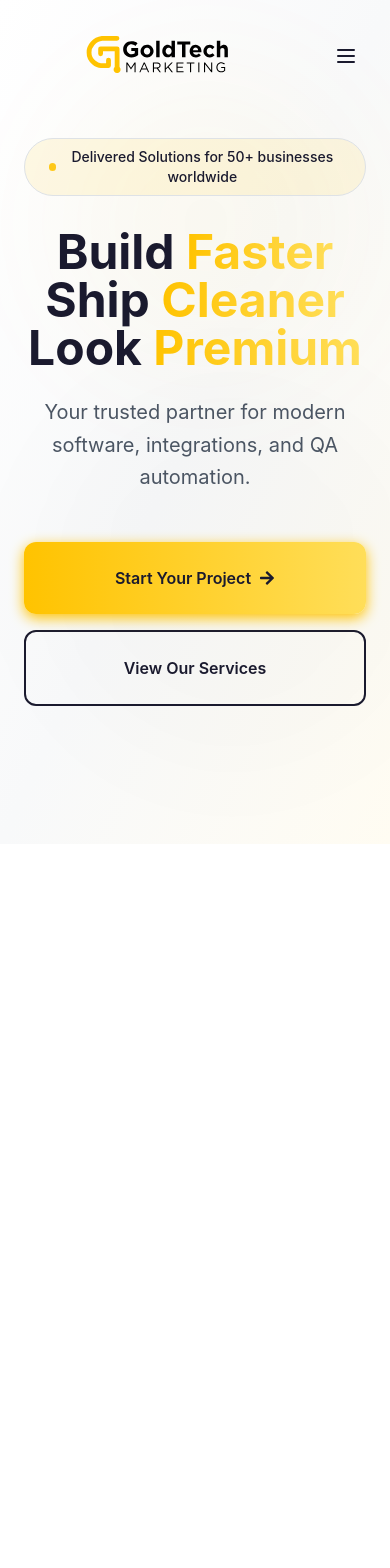
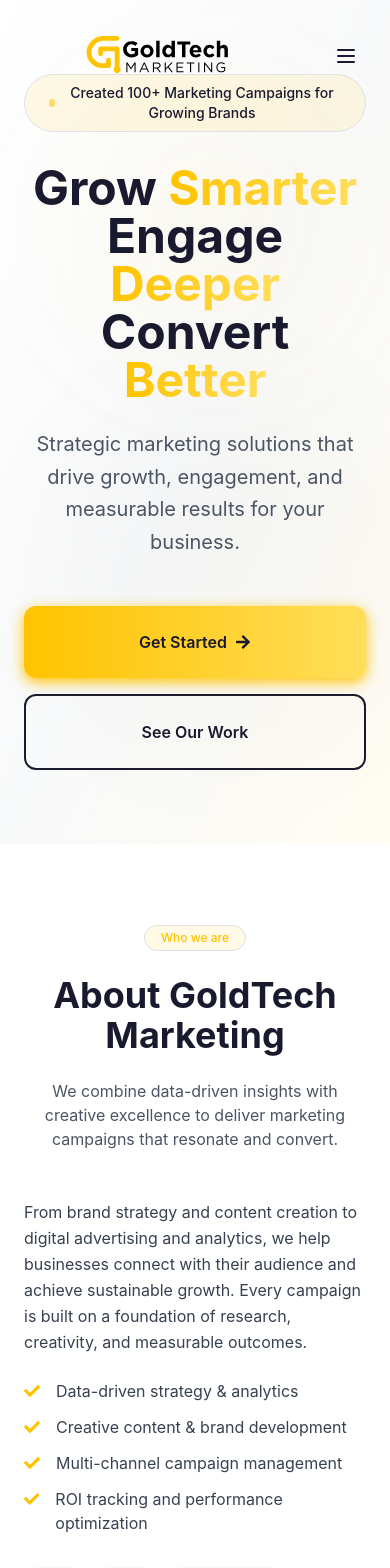
Before and after one commit to brendangoldz/goldtech-consulting, a React (Create React App) app in the folder goldtech-consulting/: page /marketing in a window 390 px wide. Shown: the top 1568 px of the page. Built offline with nearby package versions, Linux system fonts and the light colour scheme.

Commit message:
"Fixed Context Switching Between Consulting + Marketing"

```diff
--- a/goldtech-consulting/package.json
+++ b/goldtech-consulting/package.json
@@ -4,6 +4,7 @@
   "private": true,
   "dependencies": {
     "axios": "^1.11.0",
+    "express": "^4.18.2",
     "framer-motion": "^12.23.12",
     "prop-types": "^15.8.1",
     "react": "^18.2.0",
@@ -28,6 +29,7 @@
     "eslint-plugin-react": "^7.33.0",
     "eslint-plugin-react-hooks": "^4.6.0",
     "jest-axe": "^7.0.1",
+    "nodemon": "^3.0.1",
     "prettier": "^3.6.2",
     "typescript": "^4.9.5"
   },
@@ -35,6 +37,8 @@
     "start": "react-scripts start",
     "build": "react-scripts build",
     "build:tailwind": "tailwindcss build src/tailwind.css -o src/index.css",
+    "server": "node server/index.js",
+    "server:dev": "nodemon server/index.js",
     "test": "react-scripts test --watchAll=false",
     "test:coverage": "react-scripts test --coverage --watchAll=false",
     "test:ci": "react-scripts test --coverage --watchAll=false --ci",
--- a/goldtech-consulting/src/components/about/About.js
+++ b/goldtech-consulting/src/components/about/About.js
@@ -1,7 +1,9 @@
 import React from 'react';
 import { motion } from 'framer-motion';
 import { FaCheck } from 'react-icons/fa';
+import PropTypes from 'prop-types';
 import SectionHeader from '../shared/SectionHeader';
+import { getContent } from '../../config/content';
 
 const fadeInUp = {
   initial: { opacity: 0, y: 60 },
@@ -13,14 +15,17 @@ const staggerContainer = {
   animate: { transition: { staggerChildren: 0.1 } }
 };
 
-const AboutSection = () => (
+const AboutSection = ({ variant = 'consulting' }) => {
+  const content = getContent(variant).about;
+
+  return (
   <section id="about" className="py-20 bg-white" aria-labelledby="about-title">
     <div className="max-w-7xl mx-auto px-4 sm:px-6 lg:px-8">
       <SectionHeader
-        eyebrow="Who we are"
-        title="About GoldTech"
+        eyebrow={content.eyebrow}
+        title={content.title}
         titleId="about-title"
-        subtitle="We harness the power of technology to drive business transformation—pairing engineering rigor with product sensibility."
+        subtitle={content.subtitle}
       />
       <div className="grid md:grid-cols-2 gap-12 items-center">
         <motion.div
@@ -30,30 +35,23 @@ const AboutSection = () => (
           viewport={{ once: true, amount: 0.3 }}
         >
           <motion.p className="text-gray-700 leading-relaxed" variants={fadeInUp}>
-            From cloud solutions and QA automation to bespoke web apps and integrations, our team delivers outcomes,
-            not just artifacts. We keep accessibility, performance, and maintainability front and center—so you scale
-            with confidence.
+            {content.description}
           </motion.p>
 
           <motion.ul className="mt-6 space-y-3" variants={fadeInUp}>
-            {[
-              'Cloud-first architecture & DevOps',
-              'Accessible, responsive UI/UX',
-              'Integration with your existing stack',
-              'Measurable impact and clear reporting'
-            ].map((t, i) => (
+            {content.features.map((feature, i) => (
               <li key={i} className="flex items-start text-gray-700">
-                <FaCheck className="text-gold mt-1 mr-3" /> {t}
+                <FaCheck className="text-gold mt-1 mr-3" /> {feature}
               </li>
             ))}
           </motion.ul>
 
           <motion.div className="mt-8 flex flex-wrap gap-3" variants={fadeInUp}>
-            <span className="px-3 py-1 rounded-full bg-lightGray text-navy text-sm">React</span>
-            <span className="px-3 py-1 rounded-full bg-lightGray text-navy text-sm">Node</span>
-            <span className="px-3 py-1 rounded-full bg-lightGray text-navy text-sm">AWS</span>
-            <span className="px-3 py-1 rounded-full bg-lightGray text-navy text-sm">PostgreSQL</span>
-            <span className="px-3 py-1 rounded-full bg-lightGray text-navy text-sm">CICD</span>
+            {content.techStack.map((tech, i) => (
+              <span key={i} className="px-3 py-1 rounded-full bg-lightGray text-navy text-sm">
+                {tech}
+              </span>
+            ))}
           </motion.div>
         </motion.div>
 
@@ -73,6 +71,11 @@ const AboutSection = () => (
       </div>
     </div>
   </section>
-);
+  );
+};
+
+AboutSection.propTypes = {
+  variant: PropTypes.oneOf(['consulting', 'marketing'])
+};
 
 export default AboutSection;
--- a/goldtech-consulting/src/components/footer/Footer.js
+++ b/goldtech-consulting/src/components/footer/Footer.js
@@ -1,19 +1,39 @@
 import React from 'react';
+import PropTypes from 'prop-types';
 import { FaLinkedin, FaGithub } from 'react-icons/fa';
 import Logo from '../shared/Logo';
+import { getContent } from '../../config/content';
 
-const Footer = () => (
+/**
+ * Footer - Site footer with company info, links, and social media
+ *
+ * Features:
+ * - Variant-based content (consulting/marketing)
+ * - Logo with variant support
+ * - Quick navigation links
+ * - Social media links
+ * - Accessibility support
+ *
+ * @component
+ * @param {Object} props - Component props
+ * @param {string} props.variant - Content variant: 'consulting' or 'marketing'
+ * @returns {JSX.Element} Rendered footer
+ */
+const Footer = ({ variant = 'consulting' }) => {
+  const content = getContent(variant).footer;
+
+  return (
   <footer className="bg-navy text-gray-300 py-12">
     <div className="max-w-7xl mx-auto px-4 sm:px-6 lg:px-8">
       <div className="grid md:grid-cols-3 gap-6 lg:gap-12">
         {/* Company Info */}
         <div className="md:text-left">
           <div className="mb-4 flex justify-center md:justify-start">
-            <Logo size="extra-large" className="filter brightness-0 invert" />
+            <Logo size="extra-large" variant={variant} className="filter brightness-0 invert" />
           </div>
-          {/* <p className="text-sm leading-relaxed max-w-sm mx-auto md:mx-0">
-            Your trusted partner for modern software, integrations, and QA automation.
-          </p> */}
+          <p className="text-sm leading-relaxed max-w-sm mx-auto md:mx-0">
+            {content.description}
+          </p>
         </div>
 
         {/* Quick Links */}
@@ -48,10 +68,15 @@ const Footer = () => (
 
       {/* Copyright */}
       <div className="text-center text-gray-500 text-sm mt-8 pt-8 border-t border-gray-700">
-        © {new Date().getFullYear()} GoldTech Consulting LLC
+        © {new Date().getFullYear()} {content.copyright}
       </div>
     </div>
   </footer>
-);
+  );
+};
+
+Footer.propTypes = {
+  variant: PropTypes.oneOf(['consulting', 'marketing'])
+};
 
 export default Footer;
--- a/goldtech-consulting/src/components/hero/HeroSection.js
+++ b/goldtech-consulting/src/components/hero/HeroSection.js
@@ -2,6 +2,7 @@ import React from 'react';
 import { motion, useScroll, useTransform } from 'framer-motion';
 import { FaArrowRight } from 'react-icons/fa';
 import PropTypes from 'prop-types';
+import { getContent } from '../../config/content';
 
 /**
  * HeroSection - Main hero section with accessibility improvements
@@ -13,13 +14,16 @@ import PropTypes from 'prop-types';
  * - Semantic HTML structure
  * - Accessibility support
  * - Responsive design
+ * - Variant-based content (consulting/marketing)
  *
  * @component
  * @param {Object} props - Component props
  * @param {Function} props.scrollTo - Function to scroll to a section
+ * @param {string} props.variant - Content variant: 'consulting' or 'marketing'
  * @returns {JSX.Element} Rendered hero section
  */
-const HeroSection = ({ scrollTo }) => {
+const HeroSection = ({ scrollTo, variant = 'consulting' }) => {
+  const content = getContent(variant).hero;
   const { scrollY } = useScroll();
   const y = useTransform(scrollY, [0, 500], [0, 150]);
   const opacity = useTransform(scrollY, [0, 300], [1, 0]);
@@ -79,13 +83,13 @@ const HeroSection = ({ scrollTo }) => {
             className="inline-flex items-center px-4 py-2 rounded-full bg-gold/10 border border-gold/20 text-navy text-sm font-medium mb-8"
             variants={fadeInUp}
             role="img"
-            aria-label="Trust indicator showing 50+ businesses served"
+            aria-label={`Trust indicator: ${content.trustIndicator}`}
           >
             <span
               className="w-2 h-2 bg-gold rounded-full mr-2 animate-pulse"
               aria-hidden="true"
             />
-            Delivered Solutions for 50+ businesses worldwide
+            {content.trustIndicator}
           </motion.div>
 
           {/* Main heading */}
@@ -94,28 +98,28 @@ const HeroSection = ({ scrollTo }) => {
             className="text-5xl sm:text-6xl lg:text-7xl font-bold text-navy mb-6"
             variants={fadeInUp}
           >
-            Build{' '}
+            {content.heading.line1}{' '}
             <span
               className="bg-gradient-to-r from-gold to-goldLight bg-clip-text text-transparent"
-              aria-label="Faster"
+              aria-label={content.heading.highlight1}
             >
-              Faster
+              {content.heading.highlight1}
             </span>
             <br />
-            Ship{' '}
+            {content.heading.line2}{' '}
             <span
               className="bg-gradient-to-r from-gold to-goldLight bg-clip-text text-transparent"
-              aria-label="Cleaner"
+              aria-label={content.heading.highlight2}
             >
-              Cleaner
+              {content.heading.highlight2}
             </span>
             <br />
-            Look{' '}
+            {content.heading.line3}{' '}
             <span
               className="bg-gradient-to-r from-gold to-goldLight bg-clip-text text-transparent"
-              aria-label="Premium"
+              aria-label={content.heading.highlight3}
             >
-              Premium
+              {content.heading.highlight3}
             </span>
           </motion.h1>
 
@@ -124,7 +128,7 @@ const HeroSection = ({ scrollTo }) => {
             className="text-xl sm:text-2xl text-gray-600 mb-12 max-w-3xl mx-auto leading-relaxed"
             variants={fadeInUp}
           >
-            Your trusted partner for modern software, integrations, and QA automation.
+            {content.subtitle}
           </motion.p>
 
           {/* Call-to-action buttons */}
@@ -142,7 +146,7 @@ const HeroSection = ({ scrollTo }) => {
               aria-describedby="primary-cta-description"
             >
               <span className="flex items-center justify-center text-navy">
-                Start Your Project
+                {content.primaryCTA}
                 <FaArrowRight
                   className="ml-2 group-hover:translate-x-1 transition-transform duration-300"
                   aria-hidden="true"
@@ -160,7 +164,7 @@ const HeroSection = ({ scrollTo }) => {
               whileTap={{ scale: 0.95 }}
               aria-describedby="secondary-cta-description"
             >
-              View Our Services
+              {content.secondaryCTA}
             </motion.button>
             <span id="secondary-cta-description" className="sr-only">
               Navigate to services section to learn about our offerings
@@ -173,7 +177,8 @@ const HeroSection = ({ scrollTo }) => {
 };
 
 HeroSection.propTypes = {
-  scrollTo: PropTypes.func.isRequired
+  scrollTo: PropTypes.func.isRequired,
+  variant: PropTypes.oneOf(['consulting', 'marketing'])
 };
 
 export default HeroSection;
--- a/goldtech-consulting/src/components/marketing/MarketingApp.js
+++ b/goldtech-consulting/src/components/marketing/MarketingApp.js
@@ -101,14 +101,14 @@ const MarketingApp = () => {
       />
 
       <main id="main-content" role="main">
-        <HeroSection scrollTo={scrollTo} />
-        <AboutSection />
-        <ServicesSection />
-        <ProjectsSection />
+        <HeroSection scrollTo={scrollTo} variant="marketing" />
+        <AboutSection variant="marketing" />
+        <ServicesSection variant="marketing" />
+        <ProjectsSection variant="marketing" />
         <ContactSection />
       </main>
 
-      <Footer />
+      <Footer variant="marketing" />
     </div>
   );
 };
--- a/goldtech-consulting/src/components/projects/ProjectsSection.js
+++ b/goldtech-consulting/src/components/projects/ProjectsSection.js
@@ -1,7 +1,9 @@
 import React from 'react';
 import { motion } from 'framer-motion';
+import PropTypes from 'prop-types';
 import { FaArrowRight } from 'react-icons/fa';
 import SectionHeader from '../shared/SectionHeader';
+import { getContent } from '../../config/content';
 
 const fadeInUp = {
   initial: { opacity: 0, y: 60 },
@@ -9,24 +11,20 @@ const fadeInUp = {
   transition: { duration: 0.6, ease: "easeOut" }
 };
 
-const projects = [
-    {
-        title: '100+ Websites Delivered for Entrepreneurs & Businesses',
-        summary: 'Designed and developed modern Wix websites with custom branding, optimized layouts, and scalable templates. Streamlined delivery process reduced turnaround time and enabled consistent, premium-quality results across industries.'
-    }
-];
+const ProjectsSection = ({ variant = 'consulting' }) => {
+  const content = getContent(variant).projects;
 
-const ProjectsSection = () => (
+  return (
   <section id="projects" className="py-20 bg-white" aria-labelledby="projects-title">
     <div className="max-w-7xl mx-auto px-4 sm:px-6 lg:px-8">
       <SectionHeader
-        eyebrow="Proof"
-        title="Case Studies"
+        eyebrow={content.eyebrow}
+        title={content.title}
         titleId="projects-title"
-        subtitle="A peek at how we turn requirements into reliable, production-grade systems."
+        subtitle={content.subtitle}
       />
       <div className="grid md:grid-cols-2 gap-8">
-        {projects.map((p, i) => (
+        {content.items.map((project, i) => (
           <motion.article
             key={i}
             className="bg-lightGray/60 rounded-xl p-6 border border-gray-200 hover:bg-lightGray transition"
@@ -35,8 +33,8 @@ const ProjectsSection = () => (
             whileInView="animate"
             viewport={{ once: true, amount: 0.2 }}
           >
-            <h3 className="font-semibold text-xl text-navy mb-2">{p.title}</h3>
-            <p className="text-gray-700 mb-4">{p.summary}</p>
+            <h3 className="font-semibold text-xl text-navy mb-2">{project.title}</h3>
+            <p className="text-gray-700 mb-4">{project.summary}</p>
             <button className="text-navy font-medium inline-flex items-center hover:underline" aria-label="View case study details - Coming Soon">
               Coming Soon <FaArrowRight className="ml-2 text-gold" />
             </button>
@@ -45,6 +43,11 @@ const ProjectsSection = () => (
       </div>
     </div>
   </section>
-);
+  );
+};
+
+ProjectsSection.propTypes = {
+  variant: PropTypes.oneOf(['consulting', 'marketing'])
+};
 
 export default ProjectsSection;
--- a/goldtech-consulting/src/components/services/ServicesSection.js
+++ b/goldtech-consulting/src/components/services/ServicesSection.js
@@ -1,9 +1,11 @@
 import React from 'react';
 import { motion } from 'framer-motion';
+import PropTypes from 'prop-types';
 import {
   FaLaptopCode, FaChartLine, FaShieldAlt, FaMobileAlt
 } from 'react-icons/fa';
 import SectionHeader from '../shared/SectionHeader';
+import { getContent } from '../../config/content';
 
 const fadeInUp = {
   initial: { opacity: 0, y: 60 },
@@ -11,40 +13,29 @@ const fadeInUp = {
   transition: { duration: 0.6, ease: "easeOut" }
 };
 
-const services = [
-  {
-    icon: <FaLaptopCode className="text-3xl text-gold" />,
-    title: 'Custom Software Development',
-    desc: 'Tailor-made, scalable, and robust solutions for startups and enterprises.'
-  },
-  {
-    icon: <FaChartLine className="text-3xl text-gold" />,
-    title: 'Tech Consultation & Strategy',
-    desc: 'Technology-driven strategies that give your business a competitive edge.'
-  },
-  {
-    icon: <FaShieldAlt className="text-3xl text-gold" />,
-    title: 'IoT Implementation, Integration, & Optimization',
-    desc: 'Seamless Internet of Things implementations and streamlined operations across your stack.'
-  },
-  {
-    icon: <FaMobileAlt className="text-3xl text-gold" />,
-    title: 'Project Management & Automation',
-    desc: 'Engineering focused project management and automation, performance monitoring, and release readiness.'
-  }
-];
+const iconMap = {
+  FaLaptopCode: FaLaptopCode,
+  FaChartLine: FaChartLine,
+  FaShieldAlt: FaShieldAlt,
+  FaMobileAlt: FaMobileAlt
+};
 
-const ServicesSection = () => (
+const ServicesSection = ({ variant = 'consulting' }) => {
+  const content = getContent(variant).services;
+
+  return (
   <section id="services" className="py-20 bg-lightGray" aria-labelledby="services-title">
     <div className="max-w-7xl mx-auto px-4 sm:px-6 lg:px-8">
       <SectionHeader
-        eyebrow="What we do"
-        title="Our Services"
+        eyebrow={content.eyebrow}
+        title={content.title}
         titleId="services-title"
-        subtitle="Modular offerings that can be engaged individually or combined into an end-to-end delivery model."
+        subtitle={content.subtitle}
       />
       <div className="grid md:grid-cols-2 lg:grid-cols-4 gap-6">
-        {services.map((s, i) => (
+        {content.items.map((service, i) => {
+          const IconComponent = iconMap[service.icon];
+          return (
             <motion.div
               key={i}
               className="bg-white rounded-xl p-6 shadow-sm border border-gray-100 hover:shadow-lg hover:-translate-y-1 transition will-change-transform"
@@ -53,14 +44,22 @@ const ServicesSection = () => (
               whileInView="animate"
               viewport={{ once: true, amount: 0.2 }}
             >
-            <div className="mb-4" role="img" aria-hidden="true">{s.icon}</div>
-            <h3 className="font-semibold text-lg text-navy mb-2">{s.title}</h3>
-            <p className="text-gray-600 text-sm leading-relaxed">{s.desc}</p>
+              <div className="mb-4" role="img" aria-hidden="true">
+                {IconComponent && <IconComponent className="text-3xl text-gold" />}
+              </div>
+              <h3 className="font-semibold text-lg text-navy mb-2">{service.title}</h3>
+              <p className="text-gray-600 text-sm leading-relaxed">{service.desc}</p>
             </motion.div>
-        ))}
+          );
+        })}
       </div>
     </div>
   </section>
   );
+};
+
+ServicesSection.propTypes = {
+  variant: PropTypes.oneOf(['consulting', 'marketing'])
+};
 
 export default ServicesSection;
--- /dev/null
+++ b/goldtech-consulting/src/config/content.js
@@ -0,0 +1,161 @@
+/**
+ * Content Configuration - Differentiated content for Marketing vs Consulting
+ *
+ * This file contains all the copy and content that differs between
+ * the Marketing and Consulting variants of the site.
+ */
+
+export const contentConfig = {
+  consulting: {
+    hero: {
+      trustIndicator: 'Delivered Solutions for 50+ businesses worldwide',
+      heading: {
+        line1: 'Build',
+        highlight1: 'Faster',
+        line2: 'Ship',
+        highlight2: 'Cleaner',
+        line3: 'Look',
+        highlight3: 'Premium'
+      },
+      subtitle: 'Your trusted partner for modern software, integrations, and QA automation.',
+      primaryCTA: 'Start Your Project',
+      secondaryCTA: 'View Our Services'
+    },
+    about: {
+      eyebrow: 'Who we are',
+      title: 'About GoldTech Consulting',
+      subtitle: 'We harness the power of technology to drive business transformation—pairing engineering rigor with product sensibility.',
+      description: 'From cloud solutions and QA automation to bespoke web apps and integrations, our team delivers outcomes, not just artifacts. We keep accessibility, performance, and maintainability front and center—so you scale with confidence.',
+      features: [
+        'Cloud-first architecture & DevOps',
+        'Accessible, responsive UI/UX',
+        'Integration with your existing stack',
+        'Measurable impact and clear reporting'
+      ],
+      techStack: ['React', 'Node', 'AWS', 'PostgreSQL', 'CICD']
+    },
+    services: {
+      eyebrow: 'What we do',
+      title: 'Our Services',
+      subtitle: 'Modular offerings that can be engaged individually or combined into an end-to-end delivery model.',
+      items: [
+        {
+          icon: 'FaLaptopCode',
+          title: 'Custom Software Development',
+          desc: 'Tailor-made, scalable, and robust solutions for startups and enterprises.'
+        },
+        {
+          icon: 'FaChartLine',
+          title: 'Tech Consultation & Strategy',
+          desc: 'Technology-driven strategies that give your business a competitive edge.'
+        },
+        {
+          icon: 'FaShieldAlt',
+          title: 'IoT Implementation, Integration, & Optimization',
+          desc: 'Seamless Internet of Things implementations and streamlined operations across your stack.'
+        },
+        {
+          icon: 'FaMobileAlt',
+          title: 'Project Management & Automation',
+          desc: 'Engineering focused project management and automation, performance monitoring, and release readiness.'
+        }
+      ]
+    },
+    projects: {
+      eyebrow: 'Proof',
+      title: 'Case Studies',
+      subtitle: 'A peek at how we turn requirements into reliable, production-grade systems.',
+      items: [
+        {
+          title: '100+ Websites Delivered for Entrepreneurs & Businesses',
+          summary: 'Designed and developed modern Wix websites with custom branding, optimized layouts, and scalable templates. Streamlined delivery process reduced turnaround time and enabled consistent, premium-quality results across industries.'
+        }
+      ]
+    },
+    footer: {
+      description: 'Your trusted partner for modern software, integrations, and QA automation.',
+      copyright: 'GoldTech Consulting LLC'
+    }
+  },
+  marketing: {
+    hero: {
+      trustIndicator: 'Created 100+ Marketing Campaigns for Growing Brands',
+      heading: {
+        line1: 'Grow',
+        highlight1: 'Smarter',
+        line2: 'Engage',
+        highlight2: 'Deeper',
+        line3: 'Convert',
+        highlight3: 'Better'
+      },
+      subtitle: 'Strategic marketing solutions that drive growth, engagement, and measurable results for your business.',
+      primaryCTA: 'Get Started',
+      secondaryCTA: 'See Our Work'
+    },
+    about: {
+      eyebrow: 'Who we are',
+      title: 'About GoldTech Marketing',
+      subtitle: 'We combine data-driven insights with creative excellence to deliver marketing campaigns that resonate and convert.',
+      description: 'From brand strategy and content creation to digital advertising and analytics, we help businesses connect with their audience and achieve sustainable growth. Every campaign is built on a foundation of research, creativity, and measurable outcomes.',
+      features: [
+        'Data-driven strategy & analytics',
+        'Creative content & brand development',
+        'Multi-channel campaign management',
+        'ROI tracking and performance optimization'
+      ],
+      techStack: ['SEO', 'PPC', 'Social Media', 'Analytics', 'Content']
+    },
+    services: {
+      eyebrow: 'What we do',
+      title: 'Our Services',
+      subtitle: 'Comprehensive marketing services designed to elevate your brand and drive meaningful engagement.',
+      items: [
+        {
+          icon: 'FaChartLine',
+          title: 'Digital Marketing Strategy',
+          desc: 'Comprehensive marketing strategies tailored to your business goals and target audience.'
+        },
+        {
+          icon: 'FaMobileAlt',
+          title: 'Social Media Management',
+          desc: 'Engaging content creation and community management across all major platforms.'
+        },
+        {
+          icon: 'FaLaptopCode',
+          title: 'Content Creation & SEO',
+          desc: 'High-quality content that ranks, engages, and converts your audience.'
+        },
+        {
+          icon: 'FaShieldAlt',
+          title: 'Brand Development & Design',
+          desc: 'Complete brand identity development from concept to execution across all touchpoints.'
+        }
+      ]
+    },
+    projects: {
+      eyebrow: 'Results',
+      title: 'Success Stories',
+      subtitle: 'Real campaigns, real results—see how we\'ve helped brands achieve their marketing goals.',
+      items: [
+        {
+          title: '100+ Marketing Campaigns Delivered',
+          summary: 'Developed and executed comprehensive marketing campaigns across multiple industries. From startup launches to enterprise rebrands, we\'ve delivered consistent results through strategic planning, creative execution, and data-driven optimization.'
+        }
+      ]
+    },
+    footer: {
+      description: 'Strategic marketing solutions that drive growth, engagement, and measurable results for your business.',
+      copyright: 'GoldTech Marketing LLC'
+    }
+  }
+};
+
+/**
+ * Get content for a specific variant
+ *
+ * @param {string} variant - 'consulting' or 'marketing'
+ * @returns {Object} Content configuration for the variant
+ */
+export const getContent = (variant = 'consulting') => {
+  return contentConfig[variant] || contentConfig.consulting;
+};
--- a/goldtech-consulting/src/index.css
+++ b/goldtech-consulting/src/index.css
@@ -1538,10 +1538,9 @@ html,
 body,
 #root {
   width: 100%;
-  height: 100%;
+  min-height: 100%;
   margin: 0;
   padding: 0;
-  overflow: hidden;
 }
 
 .hover\:-translate-y-1:hover {
@@ -1817,8 +1816,7 @@ html,
 body,
 #root {
   width: 100%;
-  height: 100%;
+  min-height: 100%;
   margin: 0;
   padding: 0;
-  overflow: hidden;
-}
+}
--- a/goldtech-consulting/src/tailwind.css
+++ b/goldtech-consulting/src/tailwind.css
@@ -7,8 +7,7 @@ html,
 body,
 #root {
   width: 100%;
-  height: 100%;
+  min-height: 100%;
   margin: 0;
   padding: 0;
-  overflow: hidden;
 }
```
Also changed, not shown: goldtech-consulting/src/components/consulting/ConsultingApp.js (+5 -5 lines). Lines whose indentation alone changed are shown as unchanged.
